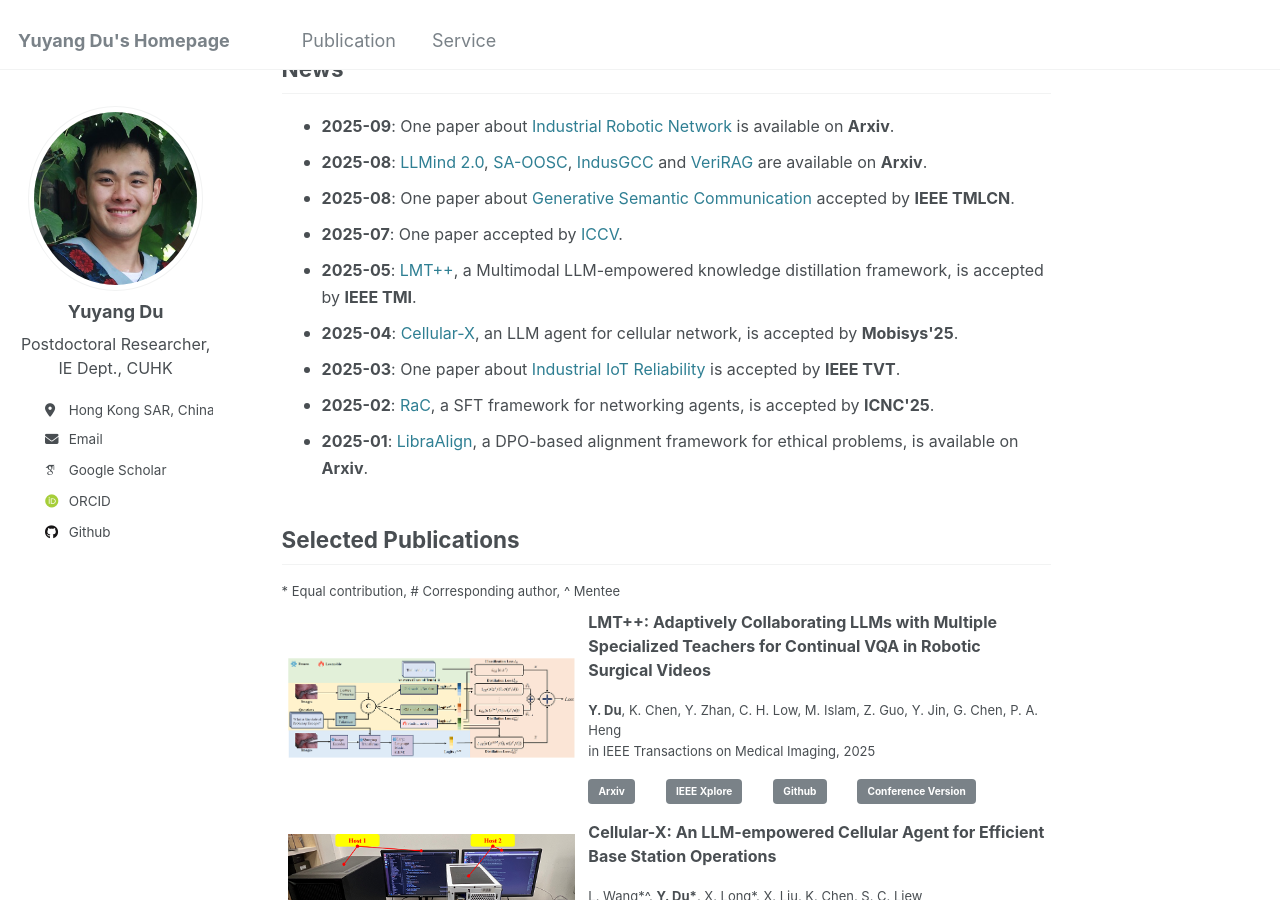
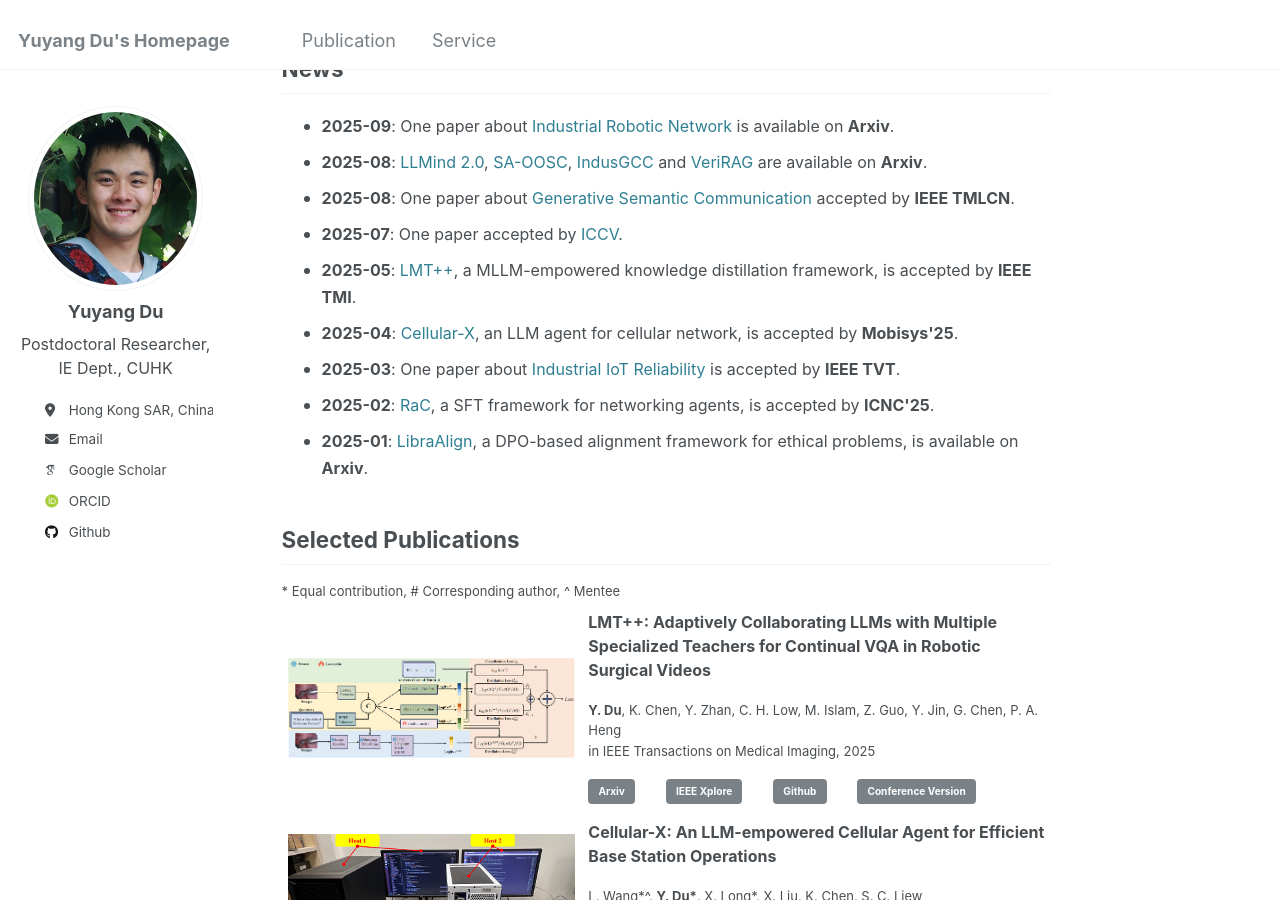
Before and after one commit to yuyangdu01/yuyangdu01.github.io, a Jekyll site: the page built from _pages/about.md, in a window 1280 px wide and 900 px high, scrolled down 405 px. Built offline with Jekyll 4.4.1, drawn with Linux system fonts in a browser that asks for light colours; some web fonts are replaced.

Commit message:
Update about.md

```diff
--- a/_pages/about.md
+++ b/_pages/about.md
@@ -23,7 +23,7 @@ News <font size=3></font>
 * <font size=3><b>2025-08</b>: <a href="https://arxiv.org/abs/2508.13920"> LLMind 2.0</a>, <a href="https://arxiv.org/abs/2509.07436"> SA-OOSC</a>, <a href="https://arxiv.org/abs/2509.01199"> IndusGCC</a> and <a href="https://arxiv.org/abs/2507.15664"> VeriRAG</a> are available on <b>Arxiv</b>.</font>
 * <font size=3><b>2025-08</b>: One paper about <a href="https://ieeexplore.ieee.org/document/11113346/">Generative Semantic Communication</a> accepted by <b>IEEE TMLCN</b>.</font>
 * <font size=3><b>2025-07</b>: One paper accepted by <a href="https://openreview.net/forum?id=H57HtksYpC">ICCV</a>.</font>
-* <font size=3><b>2025-05</b>: <a href="https://ieeexplore.ieee.org/document/11045720">LMT++</a>, a Multimodal LLM-empowered knowledge distillation framework, is accepted by <b>IEEE TMI</b>.</font>
+* <font size=3><b>2025-05</b>: <a href="https://ieeexplore.ieee.org/document/11045720">LMT++</a>, a MLLM-empowered knowledge distillation framework, is accepted by <b>IEEE TMI</b>.</font>
 * <font size=3><b>2025-04</b>: <a href="https://arxiv.org/abs/2504.13190">Cellular-X</a>, an LLM agent for cellular network, is accepted by <b>Mobisys'25</b>.</font>
 * <font size=3><b>2025-03</b>: One paper about <a href="https://ieeexplore.ieee.org/document/10902223">Industrial IoT Reliability</a> is accepted by <b>IEEE TVT</b>.</font>
 * <font size=3><b>2025-02</b>: <a href="https://ieeexplore.ieee.org/abstract/document/10993716">RaC</a>, a SFT framework for networking agents, is accepted by <b>ICNC'25</b>.</font>
```
